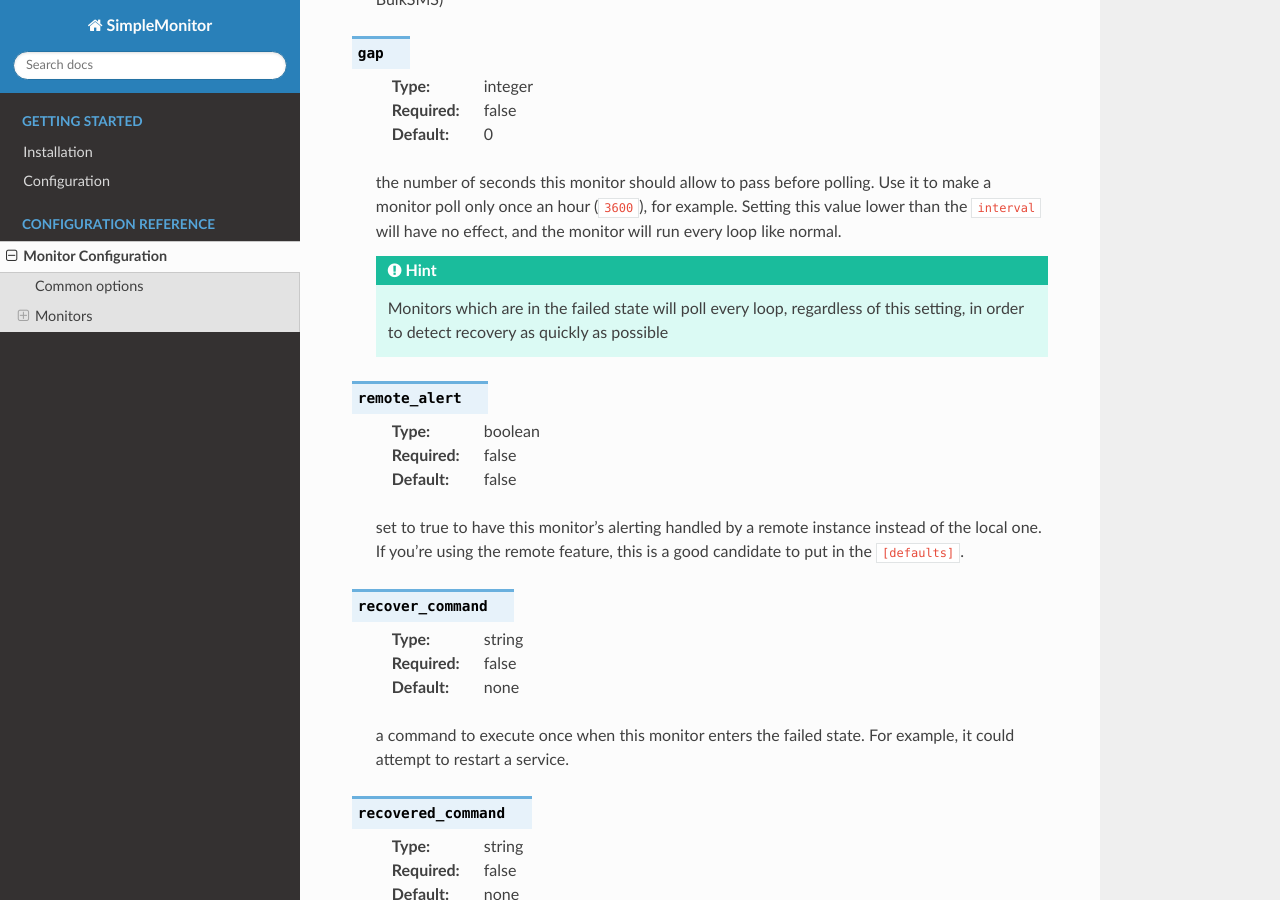
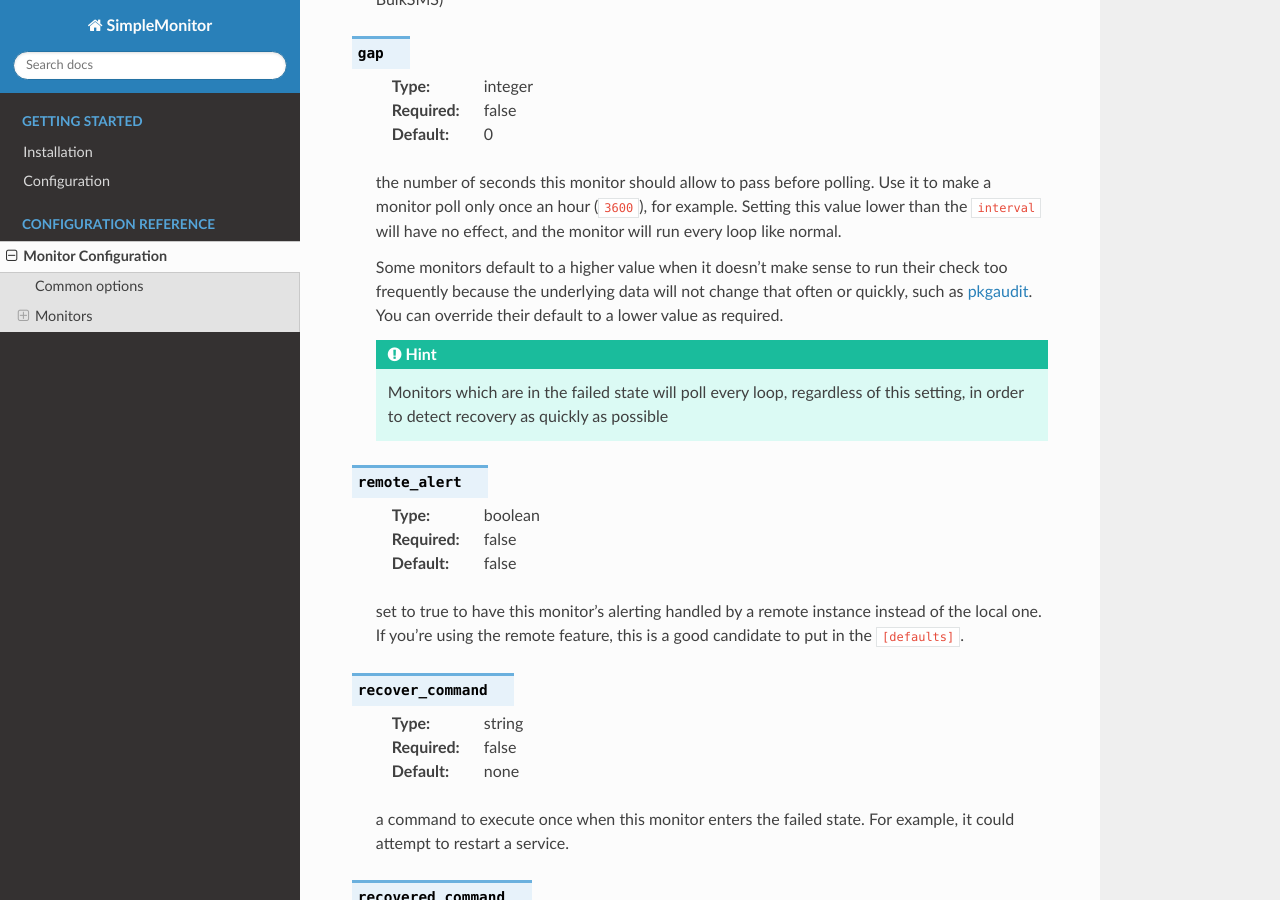
Before and after one commit to jamesoff/simplemonitor, a Sphinx documentation site: the page built from docs/monitors.rst, in a window 1280 px wide and 900 px high, scrolled down 2142 px. Built offline with Sphinx 7.4.7 and the Read the Docs theme 2.0.0, drawn with Linux system fonts in a browser that asks for light colours; pages that are not in the unit, such as notebooks, are missing from menus; some of the changed text lies outside the part shown.

Commit message:
Update monitor docs

```diff
--- a/docs/monitors.rst
+++ b/docs/monitors.rst
@@ -61,6 +63,8 @@ These options are common to all monitor types.
     :default: 0
 
     the number of seconds this monitor should allow to pass before polling. Use it to make a monitor poll only once an hour (``3600``), for example. Setting this value lower than the ``interval`` will have no effect, and the monitor will run every loop like normal.
+
+    Some monitors default to a higher value when it doesn't make sense to run their check too frequently because the underlying data will not change that often or quickly, such as :ref:`pkgaudit<pkgaudit>`. You can override their default to a lower value as required.
 
     .. hint:: Monitors which are in the failed state will poll every loop, regardless of this setting, in order to detect recovery as quickly as possible
 
@@ -482,6 +486,8 @@ Pings a host to make sure it’s up. Uses a Python ping module instead of callin
 
     the timeout for the ping in seconds
 
+.. _pkgaudit:
+
 pkgaudit - FreeBSD pkg audit
 ^^^^^^^^^^^^^^^^^^^^^^^^^^^^
 
@@ -712,6 +718,8 @@ tls_expiry - TLS cert expiration
 
 Checks an SSL/TLS certificate is not due to expire/has expired. No support for SNI, and does not verify the certificate has the right hostname, chain, etc.
 
+.. note:: This monitor's :ref:`gap<gap>` defaults to 12 hours.
+
 .. warning:: Due to a limitation of the underlying Python modules in use, this does not currently support TLS 1.3.
 
 .. confval:: host
```
Also changed, not shown: other parts of docs/monitors.rst (+2 -0 lines), docs/installation.rst (+6 -3 lines).
